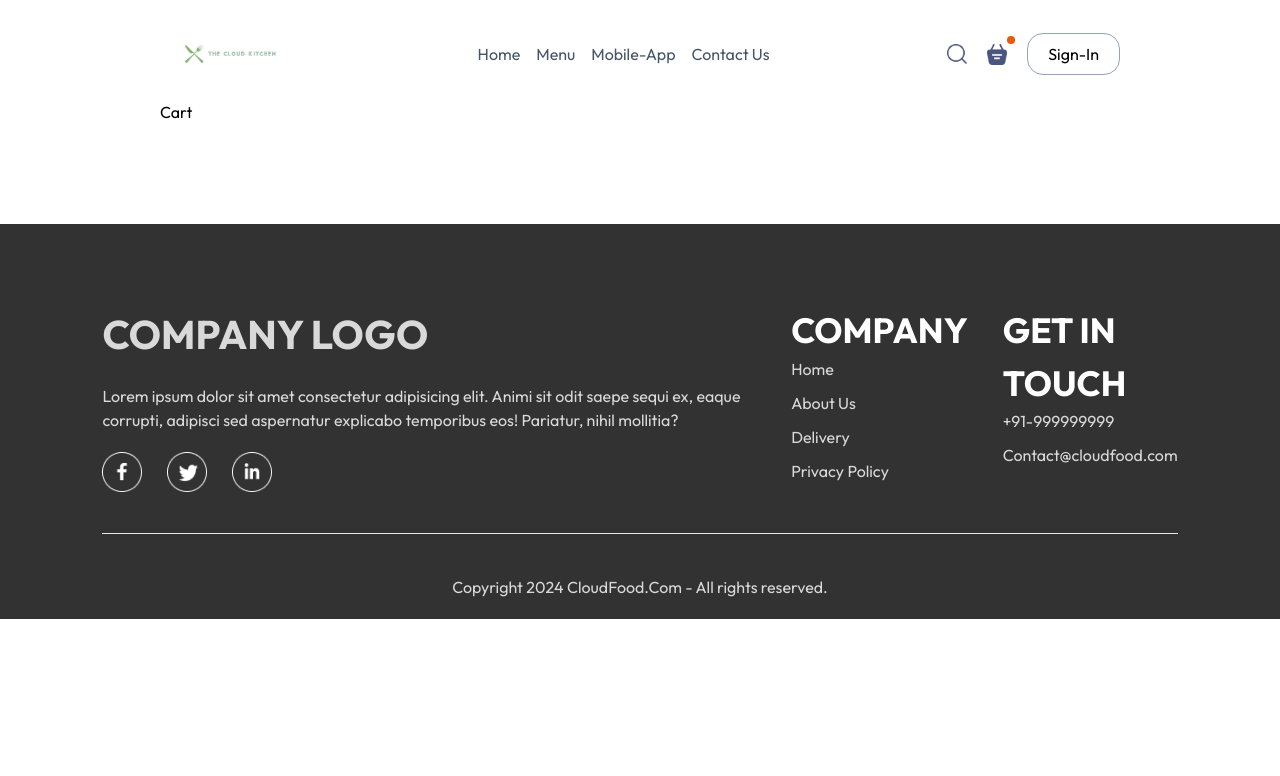
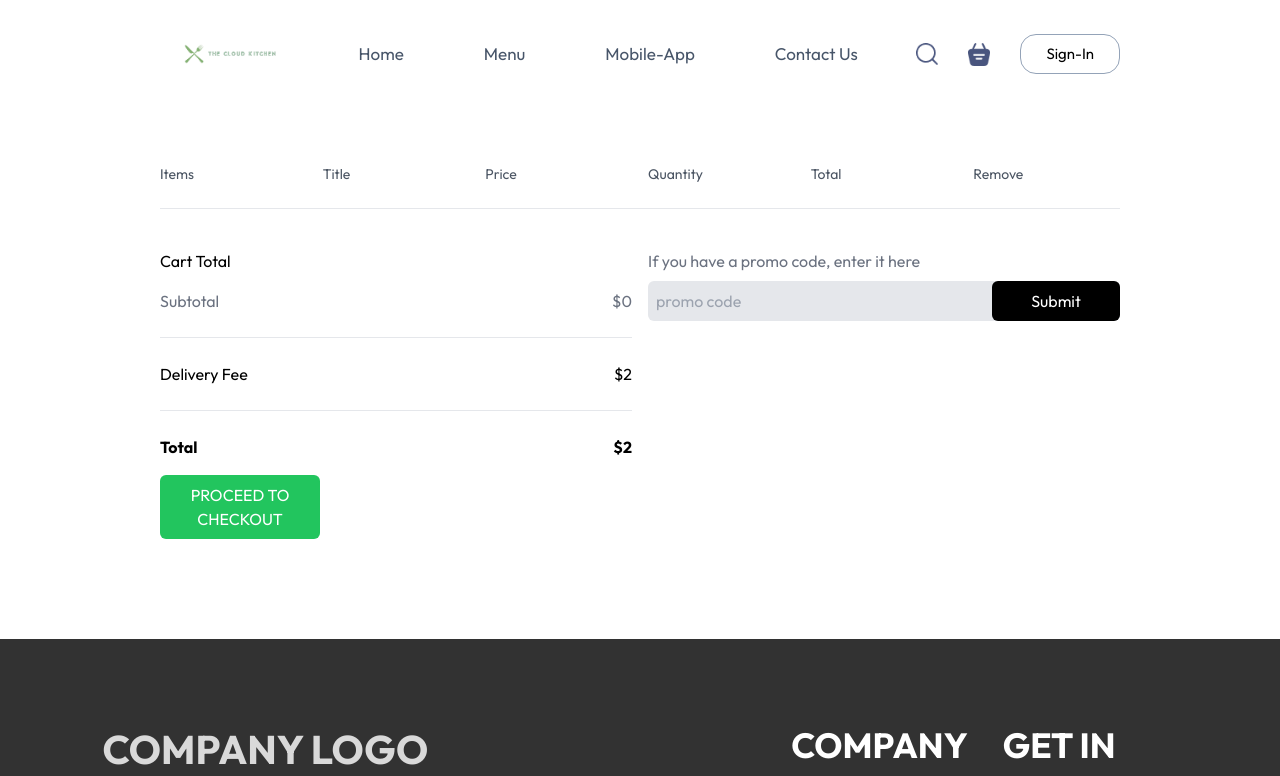
Before and after one commit to Anwar5533/Food_APP, a React app: page /cart in a window 1280 px wide. Shown: the top 776 px of the page. Built offline with nearby package versions, Linux system fonts and the light colour scheme; the HTML template or start-up script is replaced by a standard one.

Commit message:
Added cart page

```diff
--- a/src/Context/StoreContext.jsx
+++ b/src/Context/StoreContext.jsx
@@ -25,9 +25,17 @@ const StoreContextProvider = (props) => {
     });
   };
 
-  useEffect(() => {
-    console.log("Updated Cart Items:", cartItems);
-  }, [cartItems]);
+  const getTotalCartAmount=()=>{
+    let totalAmount = 0;
+    for(const item in cartItems) {
+      if (cartItems[item]>0){
+        let itemInfo = food_list.find((product) => product._id === item);
+        totalAmount += itemInfo.price * cartItems[item];
+      }
+
+    }
+    return totalAmount;
+  }
 
   const contextValue = {
     food_list,
@@ -35,6 +43,7 @@ const StoreContextProvider = (props) => {
     setCartItems,
     addToCart,
     removeFromCart,
+    getTotalCartAmount
   };
 
   return (
--- a/src/components/Navbar/Navbar.jsx
+++ b/src/components/Navbar/Navbar.jsx
@@ -1,19 +1,23 @@
-import React from "react";
-import { useState } from "react";
+import React, { useContext } from "react";
 import { assets } from "../../assets/assets";
 import { Link } from "react-router-dom";
+import { StoreContext } from "../../Context/StoreContext";
 
-export default function Navbar({setShowLogin}) {
+export default function Navbar({ setShowLogin }) {
+  const { getTotalCartAmount } = useContext(StoreContext);
+
   return (
     <div className="mt-2 flex items-center justify-between px-4 font-custom lg:px-0 ">
       <div className="flex items-center">
+        <Link to="/">
           <img
             src={assets.logo}
             alt="logo"
-          className="md:{w-[120px]} w-56 lg:w-[140px]"
+            className="w-56 cursor-pointer md:w-[120px] lg:w-[140px]"
           />
+        </Link>
       </div>
-      <ul className="lg:{gap-20[px] text-[17px]} md:{gap-[15px] text-[16px]} sm:{hidden} hidden gap-4 text-slate-600 lg:flex">
+      <ul className="hidden gap-4 text-slate-600 md:gap-[15px] md:text-[16px] lg:flex lg:gap-20 lg:text-[17px]">
         <Link to="/" className="cursor-pointer hover:underline">
           Home
         </Link>
@@ -27,21 +31,28 @@ export default function Navbar({setShowLogin}) {
           Contact Us
         </a>
       </ul>
-      <div className="lg:{gap-[30px]} flex items-center gap-4 md:gap-[20px]">
+      <div className="flex items-center gap-4 md:gap-[20px] lg:gap-[30px]">
         <img
           src={assets.search_icon}
           alt="search-icon"
-          className="lg:2-[22px] block md:w-[20px] lg:inline-block"
+          className="block md:w-[20px] lg:inline-block lg:w-[22px]"
         />
         <div className="relative">
+          <Link to="/cart">
             <img
               src={assets.basket_icon}
               alt="basket-icon"
-            className="lg:2-[22px] md:w-[20px]"
+              className="cursor-pointer md:w-[20px] lg:w-[22px]"
             />
-          <div className="absolute -right-2 -top-2 h-2 w-2 rounded-full bg-orange-600 "></div>
+          </Link>
+          <div
+            className={`absolute -right-2 -top-2 h-2 w-2 rounded-full bg-orange-600 ${getTotalCartAmount() === 0 ? "hidden" : ""}`}
+          ></div>
         </div>
-        <button onClick={()=>setShowLogin(true)} className="lg:{py-[8px] px-[25px]} md:{py-[7px] text-[15px]} border border-slate-400 bg-transparent px-4 px-[20px] py-2 transition duration-300 ease-in-out hover:bg-green-200 sm:rounded-2xl rounded-2xl">
+        <button
+          onClick={() => setShowLogin(true)}
+          className="rounded-2xl border border-slate-400 bg-transparent px-4 px-[20px] py-2 transition duration-300 ease-in-out hover:bg-green-200 sm:rounded-2xl md:py-[7px] md:text-[15px] lg:px-[25px] lg:py-[8px]"
+        >
           Sign-In
         </button>
       </div>
--- a/src/index.css
+++ b/src/index.css
@@ -12,4 +12,11 @@
   .no-scrollbar::-webkit-scrollbar {
     display: none;
   }
-}
+
+    @media (max-width: 750px){
+      #cart{
+        flex-direction: column-reverse;
+      }
+    }
+
+  }
--- a/src/pages/Cart/Cart.jsx
+++ b/src/pages/Cart/Cart.jsx
@@ -1,9 +1,89 @@
-import React from 'react'
+import React, { useContext } from "react";
+import { StoreContext } from "../../Context/StoreContext";
 
 const Cart = () => {
+  const { cartItems, food_list, removeFromCart,getTotalCartAmount } = useContext(StoreContext);
+
   return (
-    <div>Cart</div>
-  )
-}
+    <div className="mt-16">
+      <div>
+        <div className="grid grid-cols-6 items-center gap-4 text-sm text-gray-600">
+          <p>Items</p>
+          <p>Title</p>
+          <p>Price</p>
+          <p>Quantity</p>
+          <p>Total</p>
+          <p>Remove</p>
+        </div>
+        <br />
+        <hr />
+        {food_list.map((item, index) => {
+          if (cartItems[item._id] > 0) {
+            return (
+              <div key={item._id}>
+                <div className="my-4 grid grid-cols-6 items-center gap-4 text-sm text-black">
+                  <img src={item.image} alt="" className="col-span-1 w-12" />
+                  <p className="col-span-1">{item.name}</p>
+                  <p className="col-span-1">${item.price}</p>
+                  <p className="col-span-1">{cartItems[item._id]}</p>
+                  <p className="col-span-1">
+                    ${item.price * cartItems[item._id]}
+                  </p>
+                  <p
+                    onClick={() => removeFromCart(item._id)}
+                    className="col-span-1 cursor-pointer"
+                  >
+                    X
+                  </p>
+                </div>
+                <hr className="h-px bg-gray-300" />
+              </div>
+            );
+          }
+          return null;
+        })}
+      </div>
+      <div className="mt-10 flex justify-between gap-4" id="cart">
+        <div className="flex flex-1 flex-col gap-4">
+          <h2>Cart Total</h2>
+          <div className="flex justify-between text-gray-500">
+            <p>Subtotal</p>
+            <p>${getTotalCartAmount()}</p>
+          </div>
+          <hr className="my-2" />
+          <div className="flex justify-between">
+            <p>Delivery Fee</p>
+            <p>${2}</p>
+          </div>
+          <hr className="my-2" />
+          <div className="flex justify-between">
+            <b>Total</b>
+            <b>${getTotalCartAmount()+2}</b>
+          </div>
+          <button className="w-40 cursor-pointer rounded-md bg-green-500 py-2 text-white">
+            PROCEED TO CHECKOUT
+          </button>
+        </div>
+        <div className="flex-1">
+          <div>
+            <p className="text-gray-500">
+              If you have a promo code, enter it here
+            </p>
+            <div className="mt-2 flex items-center justify-between rounded-md bg-gray-200">
+              <input
+                type="text"
+                placeholder="promo code"
+                className="bg-gray-200 pl-2"
+              />
+              <button className="w-32 rounded-md bg-black px-4 py-2 text-white">
+                Submit
+              </button>
+            </div>
+          </div>
+        </div>
+      </div>
+    </div>
+  );
+};
 
-export default Cart
+export default Cart;
```
Lines whose indentation alone changed are shown as unchanged.
